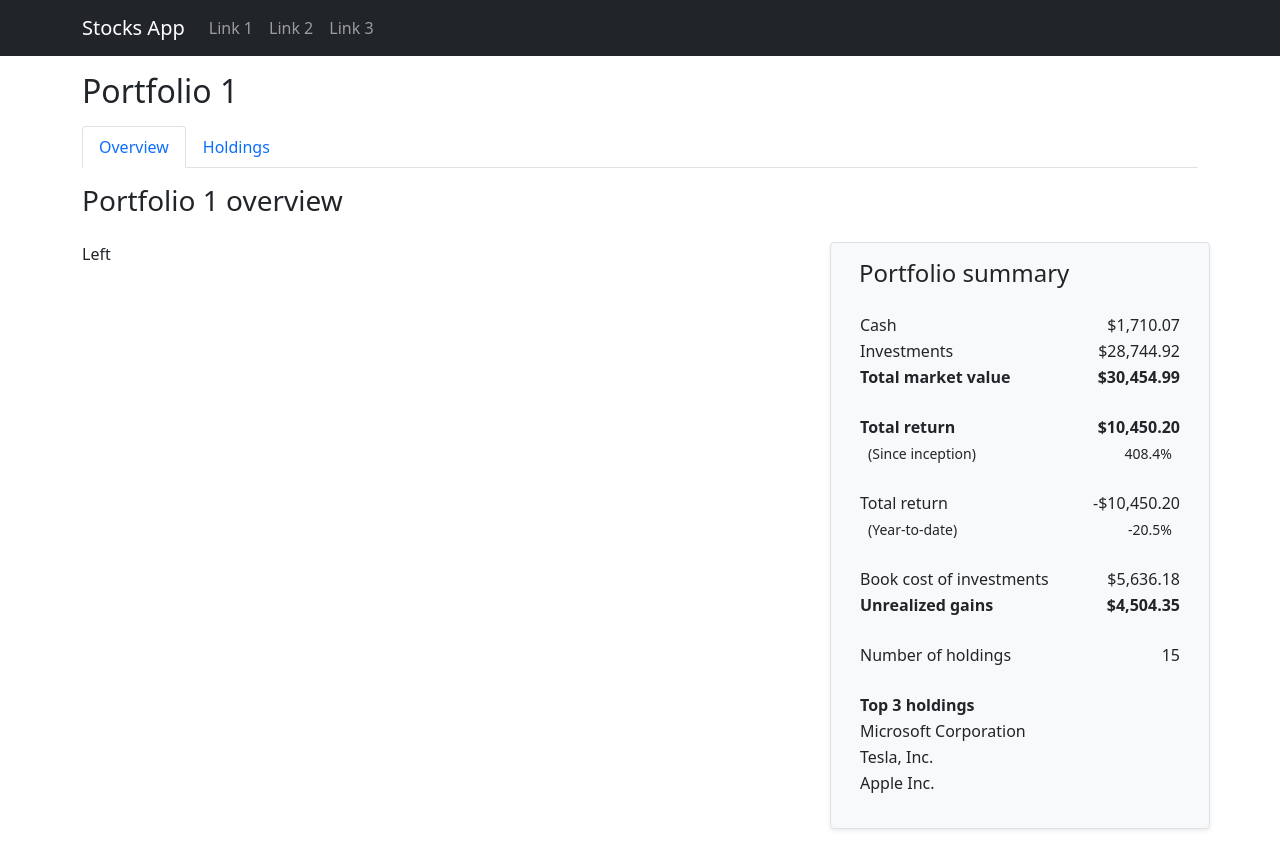
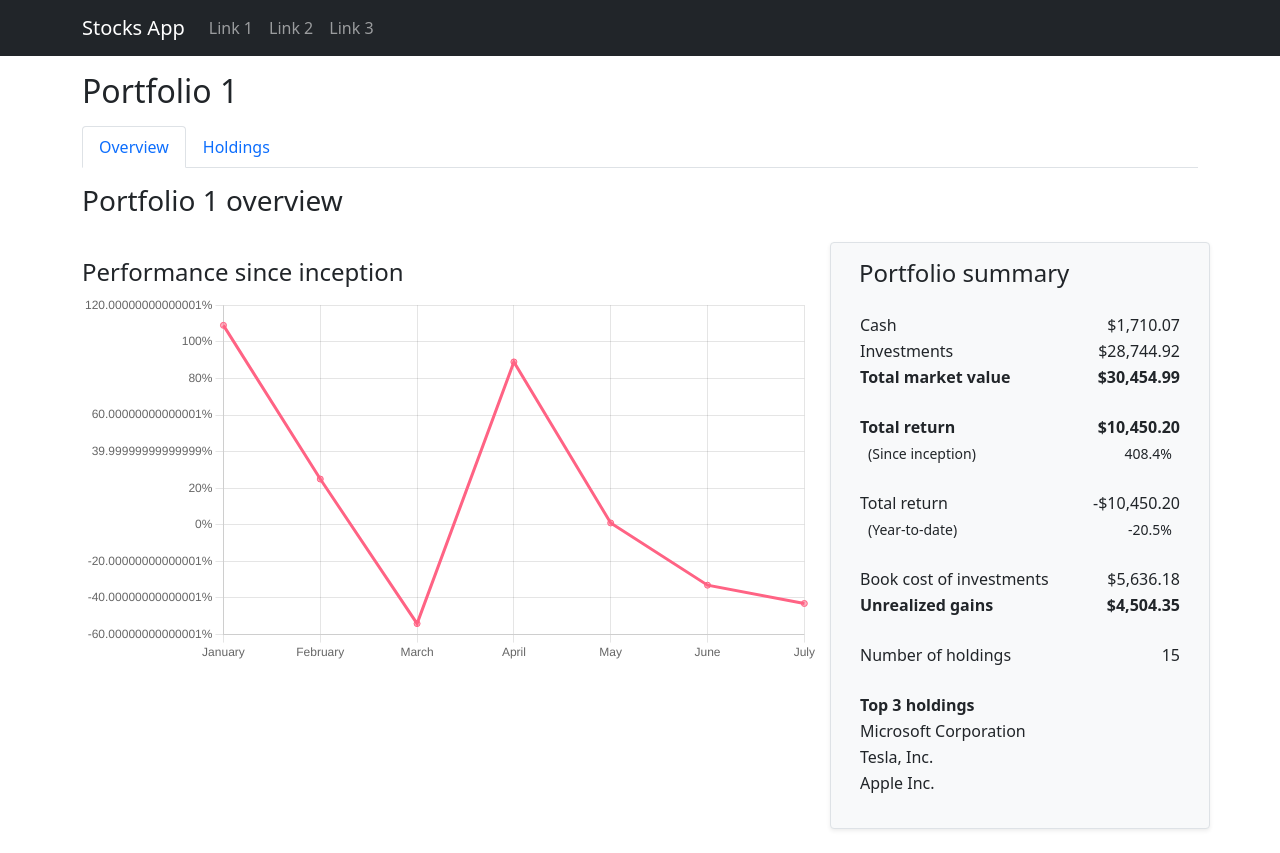
Before and after one commit to adamklingbaum/stock-overflow, a React (Create React App) app: page /portfolio/1/overview in a window 1280 px wide. Built offline with nearby package versions, Linux system fonts and the light colour scheme.

Commit message:
implement placeholder chart

```diff
--- a/src/PortfolioOverview.js
+++ b/src/PortfolioOverview.js
@@ -2,6 +2,7 @@ import { Routes, Route, useParams } from 'react-router-dom';
 import { Row, Col, Table } from 'react-bootstrap';
 
 import PortfolioSummary from './PortfolioSummary';
+import PortfolioPerformance from './PortfolioPerformance';
 
 export default function PortfolioOverview() {
   let params = useParams();
@@ -13,7 +14,9 @@ export default function PortfolioOverview() {
       </div>
       <div className="my-4">
         <Row>
-          <Col xs={8}>Left</Col>
+          <Col xs={8}>
+            <PortfolioPerformance />
+          </Col>
           <Col xs={4} className="border rounded bg-light shadow-sm">
             <PortfolioSummary />
           </Col>
--- /dev/null
+++ b/src/PortfolioPerformance.js
@@ -0,0 +1,70 @@
+import { toCurrency, toPercent, toNumber, getTextColor } from './utils';
+import { Row, Col, Table } from 'react-bootstrap';
+import {
+  Chart as ChartJS,
+  CategoryScale,
+  LinearScale,
+  PointElement,
+  LineElement,
+  Title,
+  Tooltip,
+  Legend,
+} from 'chart.js';
+import { Line } from 'react-chartjs-2';
+import faker from 'faker';
+
+export const options = {
+  responsive: true,
+  plugins: {
+    legend: {
+      display: false,
+      position: 'top',
+    },
+    title: {
+      display: false,
+      text: 'Chart.js Line Chart',
+    },
+  },
+  scales: {
+    y: {
+      ticks: {
+        callback: function (value) {
+          return 100 * value + '%';
+        },
+      },
+    },
+  },
+};
+
+ChartJS.register(
+  CategoryScale,
+  LinearScale,
+  PointElement,
+  LineElement,
+  Title,
+  Tooltip,
+  Legend,
+);
+
+const labels = ['January', 'February', 'March', 'April', 'May', 'June', 'July'];
+
+export const data = {
+  labels,
+  datasets: [
+    {
+      label: 'Dataset 1',
+      data: labels.map(() => faker.datatype.float({ min: -1, max: 2 })),
+      borderColor: 'rgb(255, 99, 132)',
+      backgroundColor: 'rgba(255, 99, 132, 0.5)',
+    },
+  ],
+};
+
+export default function PortfolioSummary() {
+  return (
+    <div className="py-3">
+      <h4>Performance since inception</h4>
+      <Line options={options} data={data} />
+    </div>
+  );
+}
```
Also changed, not shown: package.json (+6 -1 lines), 1 other file (tests, documents, lock files or other folders).
